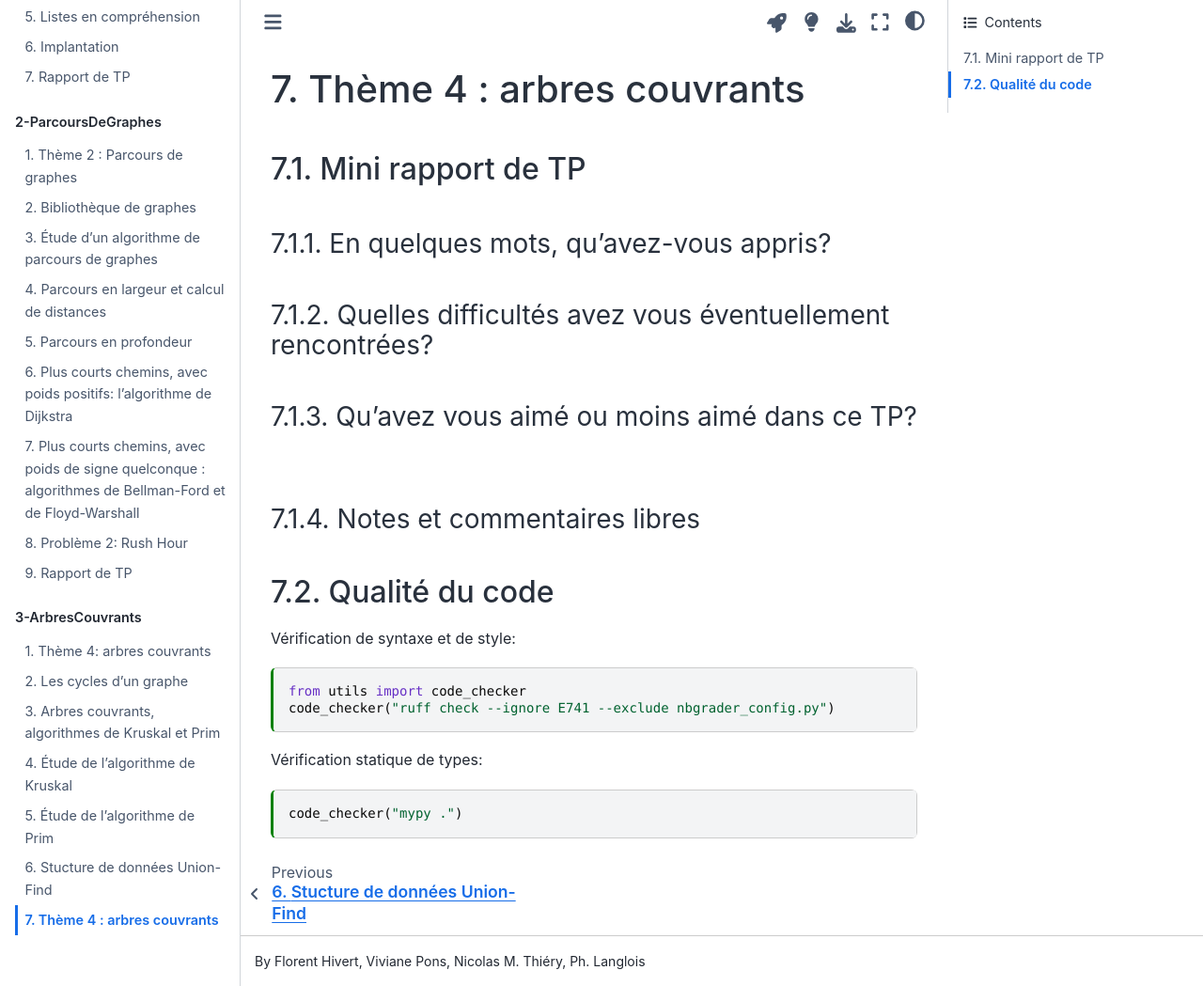
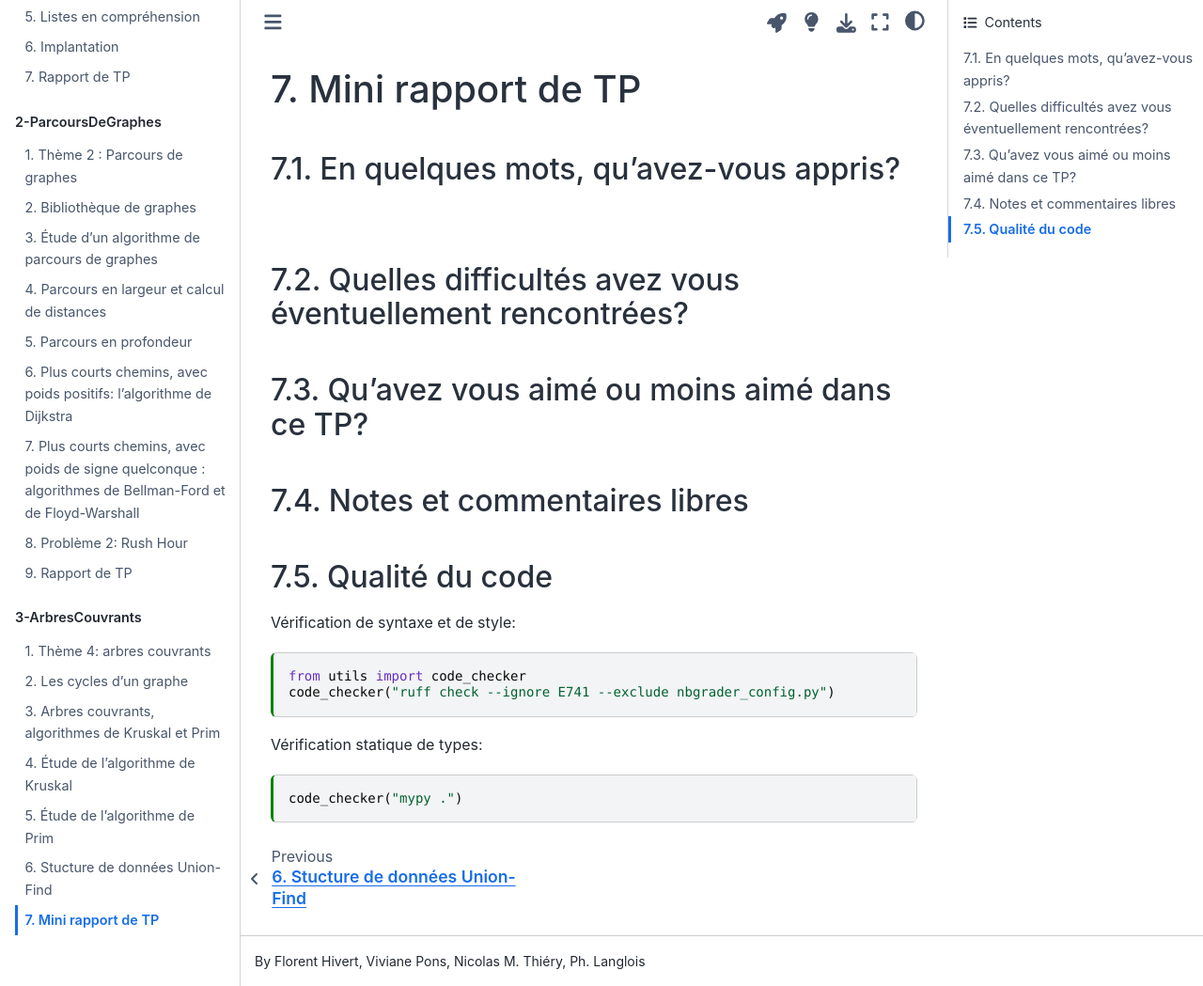
Before and after one commit to phillanglois/L3-Algo-Graphes, a Jupyter Book: the page built from release-jupytext/3-ArbresCouvrants/Rapport.md, in a window 1280 px wide and 1049 px high. Shown: the whole window at 94% size. Built offline with Jupyter Book 1.0.4 settings and Sphinx 7.4.7 and the Sphinx Book theme 1.1.4, drawn with Linux system fonts in a browser that asks for light colours.

Commit message:
ch3. maj rapport

```diff
--- a/release-jupytext/3-ArbresCouvrants/Rapport.md
+++ b/release-jupytext/3-ArbresCouvrants/Rapport.md
@@ -10,29 +10,23 @@ kernelspec:
   name: python3
 ---
 
-+++ {"deletable": false, "editable": false}
-
-# Thème 4 : arbres couvrants
-
-+++
-
-## Mini rapport de TP
+# Mini rapport de TP
 
 +++ {"deletable": false}
 
-### En quelques mots, qu'avez-vous appris?
+## En quelques mots, qu'avez-vous appris?
 
 % REPLACE THIS LINE BY YOUR ANSWER
 
-### Quelles difficultés avez vous éventuellement rencontrées?
+## Quelles difficultés avez vous éventuellement rencontrées?
 
 % REPLACE THIS LINE BY YOUR ANSWER
 
-### Qu'avez vous aimé ou moins aimé dans ce TP?
+## Qu'avez vous aimé ou moins aimé dans ce TP?
 
 % REPLACE THIS LINE BY YOUR ANSWER
 
-### Notes et commentaires libres
+## Notes et commentaires libres
 
 +++ {"deletable": false, "editable": false}
 
```
